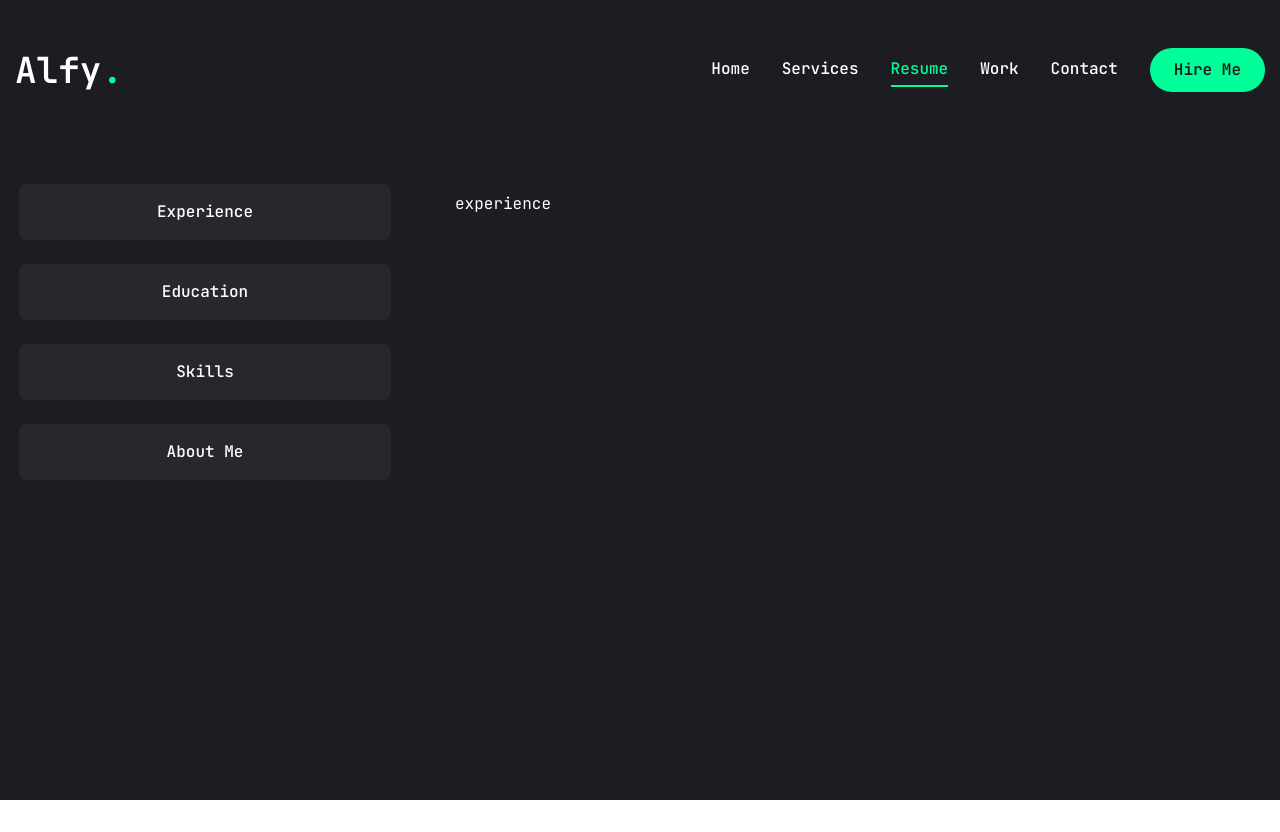
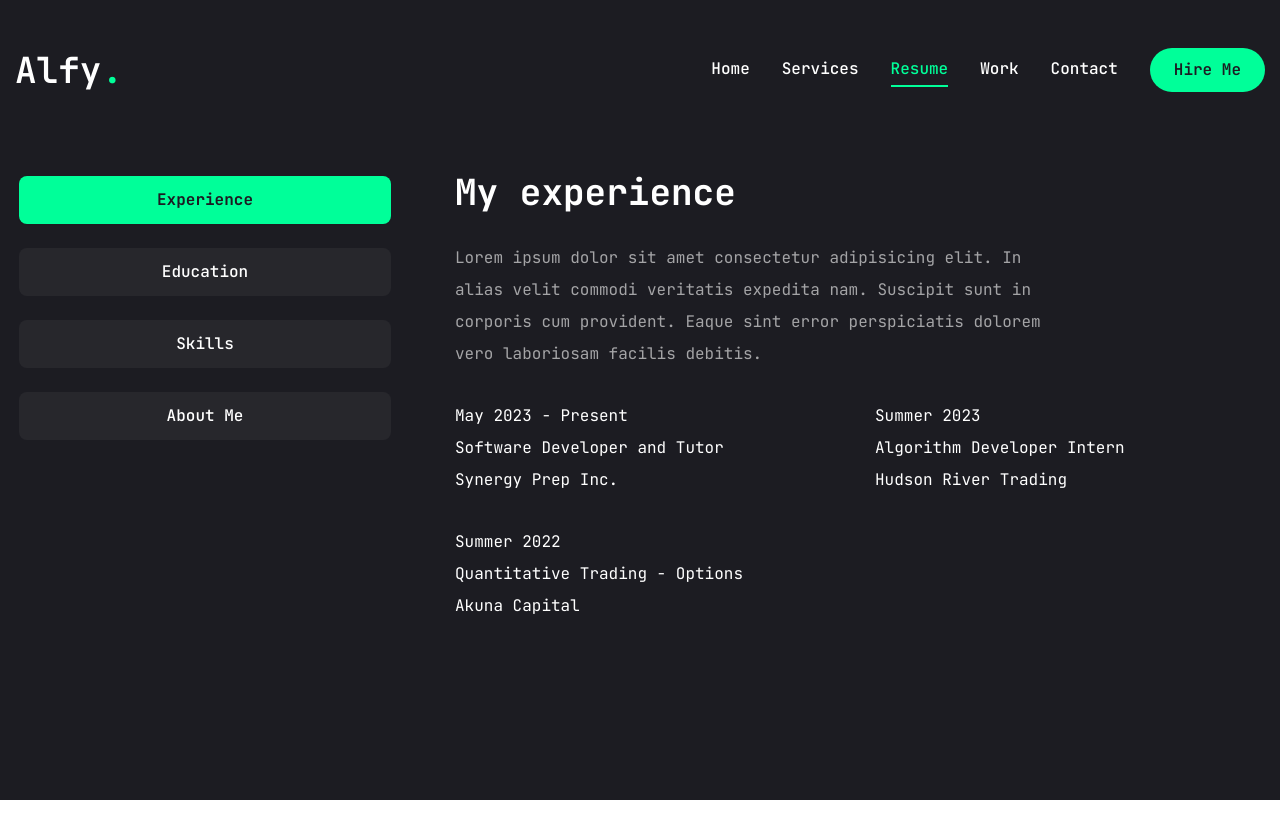
Before and after one commit to siezedeath/alfy-portfolio, a Next.js app: page /resume in a window 1280 px wide. Before the commit the page ends 800 px from the top, so only its background shows below. Built offline with nearby package versions, Linux system fonts and the light colour scheme.

Commit message:
elaboration on resume
elaborated on resume page and changed ui of tab.jsx

```diff
--- a/app/resume/page.jsx
+++ b/app/resume/page.jsx
@@ -165,7 +165,7 @@ const Resume = () => {
         className="flex flex-col xl:flex-row gap-[60px]"
         >
           <TabsList className="flex flex-col w-full max-w-[380px] mx-auto xl:mx-0 gap-6">
-            <TabsTrigger value="experince">Experience</TabsTrigger>
+            <TabsTrigger value="experience">Experience</TabsTrigger>
             <TabsTrigger value="education">Education</TabsTrigger>
             <TabsTrigger value="skills">Skills</TabsTrigger>
             <TabsTrigger value="about">About Me</TabsTrigger>
@@ -174,7 +174,41 @@ const Resume = () => {
           <div className="min-h-[70vh] w-full">
             {/** Experience */}
             <TabsContent value="experience" className="w-full">
-              experience
+              <div className="flex flex-col gap-[30px] text-center xl:text-left">
+                <h3 className="text-4xl font-bold">{experience.title}</h3>
+                <p className="max-w-[600px] text-white/60 mx-auto xl:mx-0">{experience.decripton}</p>
+                <ScrollArea className="h-[400px]">
+                  <ul className="grid grid-cols-1 lg:grid-cols-2 gap-[30px]">
+                    {experience.items.map((item, index) => {
+                      return <li key={index}>
+                        <span>{item.duration}</span>
+                        <h3>{item.position}</h3>
+                        <div>
+                          {/* dot */}
+                          <span></span>
+                          <p>{item.company}</p>
+                        </div>
+                      </li>
+                    })}
+                  </ul>
+                </ScrollArea>
+              </div>
+            </TabsContent>
+
+
+
+
+            {/** Education */}
+            <TabsContent value="education" className="w-full">
+              education
+            </TabsContent>
+            {/** Experience */}
+            <TabsContent value="skills" className="w-full">
+              skills
+            </TabsContent>
+            {/** Experience */}
+            <TabsContent value="about" className="w-full">
+              about
             </TabsContent>
           </div>
         </Tabs>
--- a/components/ui/tabs.jsx
+++ b/components/ui/tabs.jsx
@@ -22,7 +22,7 @@ const TabsTrigger = React.forwardRef(({ className, ...props }, ref) => (
   <TabsPrimitive.Trigger
     ref={ref}
     className={cn(
-      "inline-flex items-center w-full bg-[#27272c] justify-center whitespace-nowrap text-white rounded-lg p-3 text-balance font-medium ring-offset-white transition-all disabled:pointer-events-none disabled:opacity-50 data-[state=active]:bg-accent data-[state=active]:text-primary data-[state=active]:font-bold data-[state=active]:shadow-sm",
+      "inline-flex items-center w-full bg-[#27272c] justify-center whitespace-nowrap text-white rounded-lg p-3 text-base font-medium ring-offset-white transition-all disabled:pointer-events-none disabled:opacity-50 data-[state=active]:bg-accent data-[state=active]:text-primary data-[state=active]:font-bold data-[state=active]:shadow-sm",
       className
     )}
     {...props} />
@@ -33,7 +33,7 @@ const TabsContent = React.forwardRef(({ className, ...props }, ref) => (
   <TabsPrimitive.Content
     ref={ref}
     className={cn(
-      "mt-2 ring-offset-white focus-visible:outline-none focus-visible:ring-2 focus-visible:ring-slate-950 focus-visible:ring-offset-2 dark:ring-offset-slate-950 dark:focus-visible:ring-slate-300",
+      "min-h-[480px] ring-offset-white focus-visible:outline-none focus-visible:ring-2 focus-visible:ring-slate-950 focus-visible:ring-offset-2 dark:ring-offset-slate-950 dark:focus-visible:ring-slate-300",
       className
     )}
     {...props} />
```
